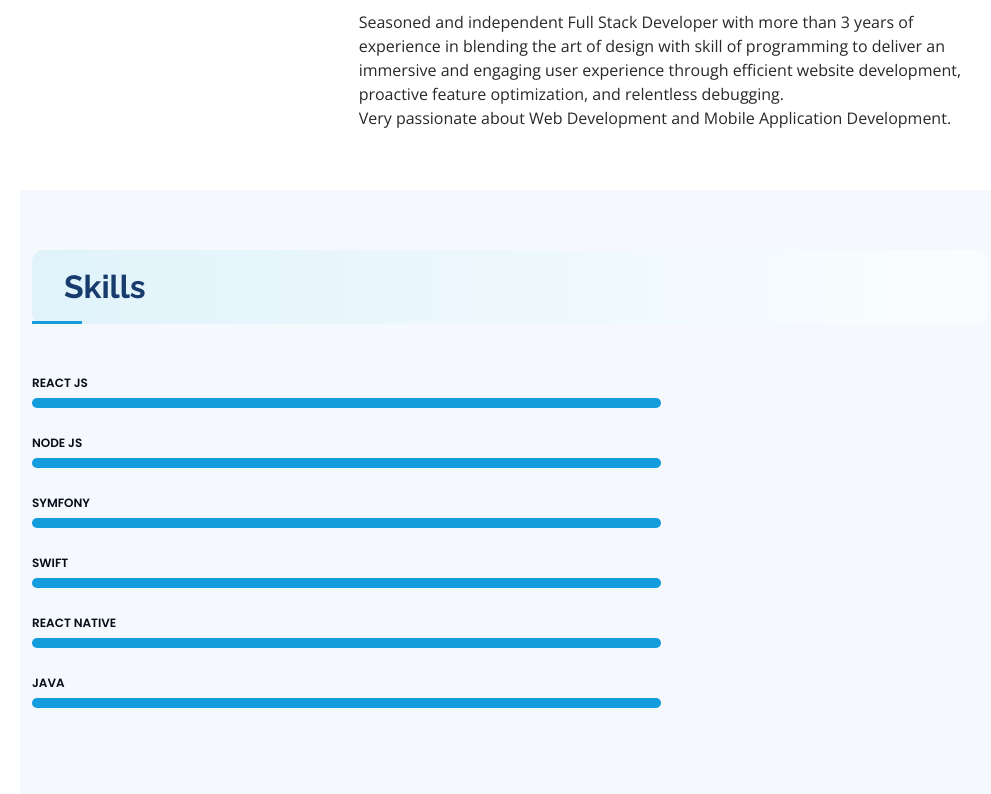
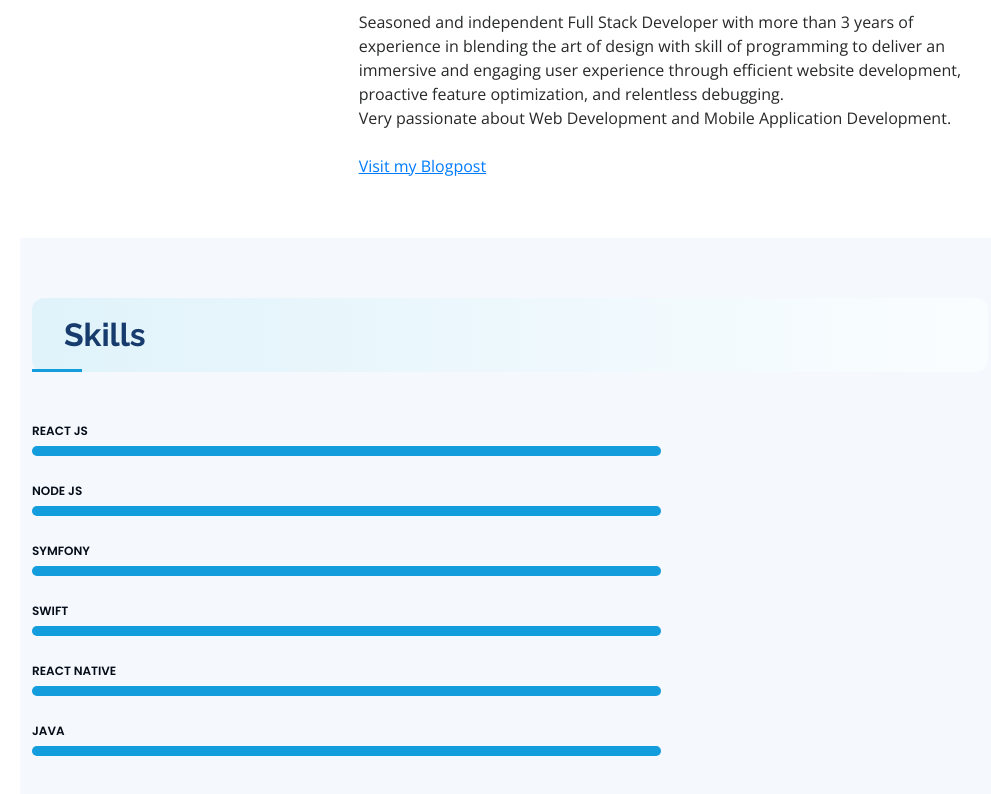
Before and after one commit to YugeshMarahhatta/Portofolio, a plain HTML site: page index.html in a window 1280 px wide. Shown: the part 1310-2104 px from the top of the page, without its empty margins (280-1271 px from the left). Drawn offline with nearby package versions, Linux system fonts and the light colour scheme.

Commit message:
CV Updated

```diff
--- a/index.html
+++ b/index.html
@@ -121,7 +121,8 @@
               Seasoned and independent Full Stack Developer with more than 3 years of experience in blending the art of design with skill of programming to deliver an immersive and engaging user experience through efficient website development, proactive feature optimization, and relentless debugging.
               <br>
               Very passionate about Web Development and Mobile Application Development.
-              </p>
+            </p>
+            <a href="https://yugeshmarahatta.blogspot.com" target="_blank" style="display:inline-block; margin-top:8px; color:#007bff; text-decoration:underline; font-weight:500;">Visit my Blogpost</a>
           </div>
         </div>
 
```
Also changed, not shown: 1 other file.
